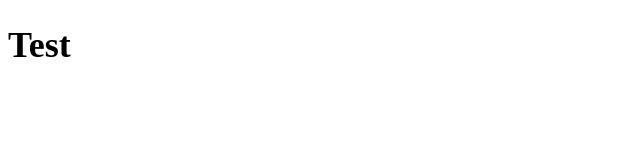
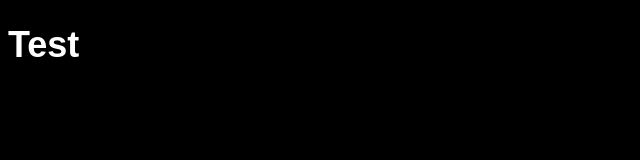
Before and after one commit to over214/over214.github.io, a plain HTML site: page index.html in a window 1280 px wide. Shown: the whole page, without its empty margins (0-640 px from the left). Drawn offline with Linux system fonts and the light colour scheme.

Commit message:
Update style.css

```diff
--- a/style.css
+++ b/style.css
@@ -1,4 +1,4 @@
-body _{
+body {
 	background: black;
 	color: white;
 	font-family: sans-serif;
```
